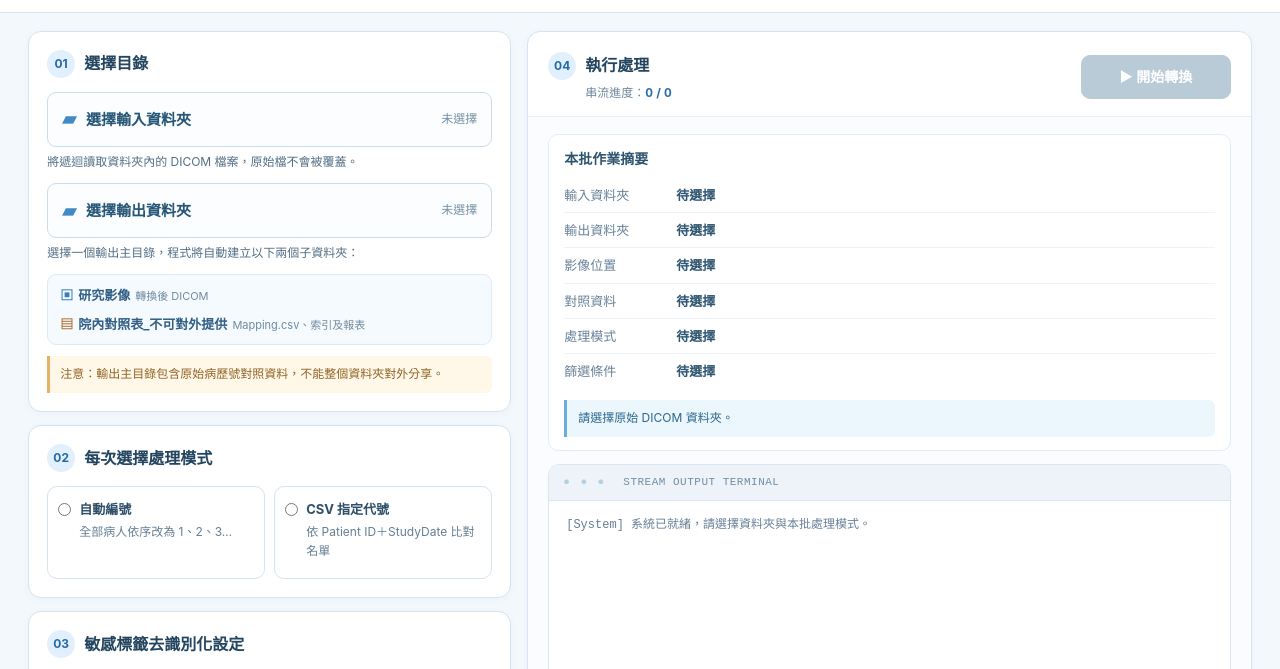
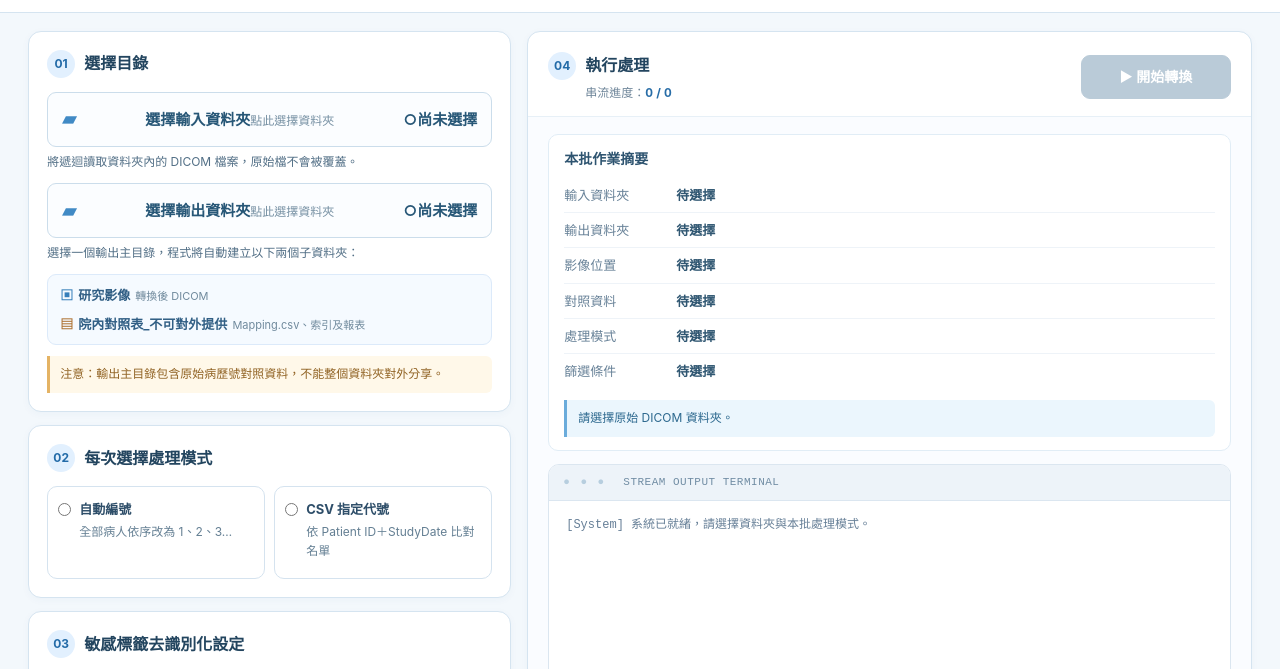
Before and after one commit to L49527/di-dicom_web_app, a plain HTML site: page index.html in a window 1280 px wide. Shown: the part 68-737 px from the top of the page. Drawn offline with Linux system fonts and the light colour scheme.

Commit message:
fix(ui): clarify folder selection state and inline path errors

```diff
--- a/index.html
+++ b/index.html
@@ -25,9 +25,11 @@
   <aside class="settings" aria-label="批次設定">
     <section class="panel settings-section">
       <div class="section-heading"><span class="step">01</span><h2>選擇目錄</h2></div>
-      <button class="folder" id="input" type="button"><span class="folder-label">選擇輸入資料夾</span><span class="folder-value">未選擇</span></button>
+      <button class="folder" id="input" type="button" data-state="empty" aria-describedby="inputError"><span class="folder-copy"><span class="folder-label">選擇輸入資料夾</span><span class="folder-value">點此選擇資料夾</span></span><span class="folder-state"><span class="folder-state-icon" aria-hidden="true">○</span><span class="folder-state-text">尚未選擇</span></span></button>
+      <p class="folder-error" id="inputError" role="alert" hidden></p>
       <p class="hint">將遞迴讀取資料夾內的 DICOM 檔案，原始檔不會被覆蓋。</p>
-      <button class="folder" id="output" type="button"><span class="folder-label">選擇輸出資料夾</span><span class="folder-value">未選擇</span></button>
+      <button class="folder" id="output" type="button" data-state="empty" aria-describedby="outputError"><span class="folder-copy"><span class="folder-label">選擇輸出資料夾</span><span class="folder-value">點此選擇資料夾</span></span><span class="folder-state"><span class="folder-state-icon" aria-hidden="true">○</span><span class="folder-state-text">尚未選擇</span></span></button>
+      <p class="folder-error" id="outputError" role="alert" hidden></p>
       <p class="hint">選擇一個輸出主目錄，程式將自動建立以下兩個子資料夾：</p>
       <div class="output-layout" id="outputLayout">
         <div><span class="path-icon" aria-hidden="true">▣</span> 研究影像 <small>轉換後 DICOM</small></div>
```
